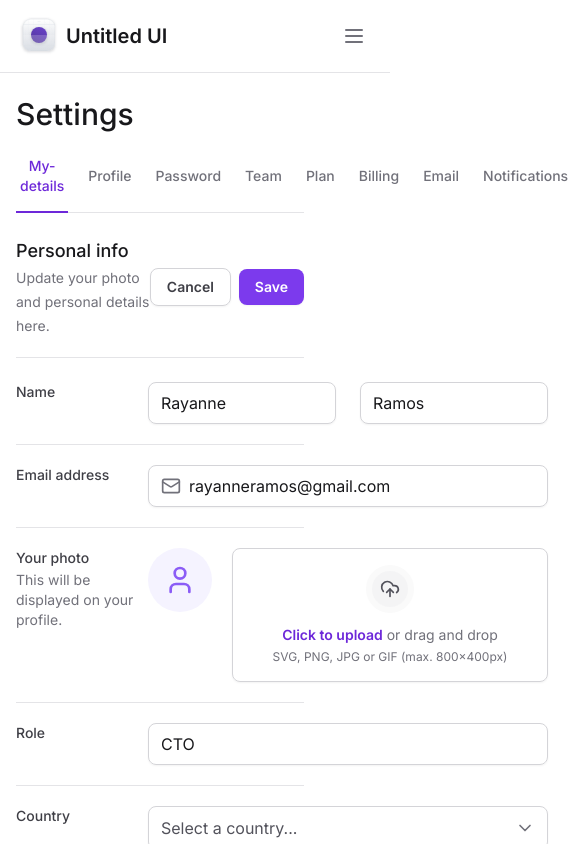
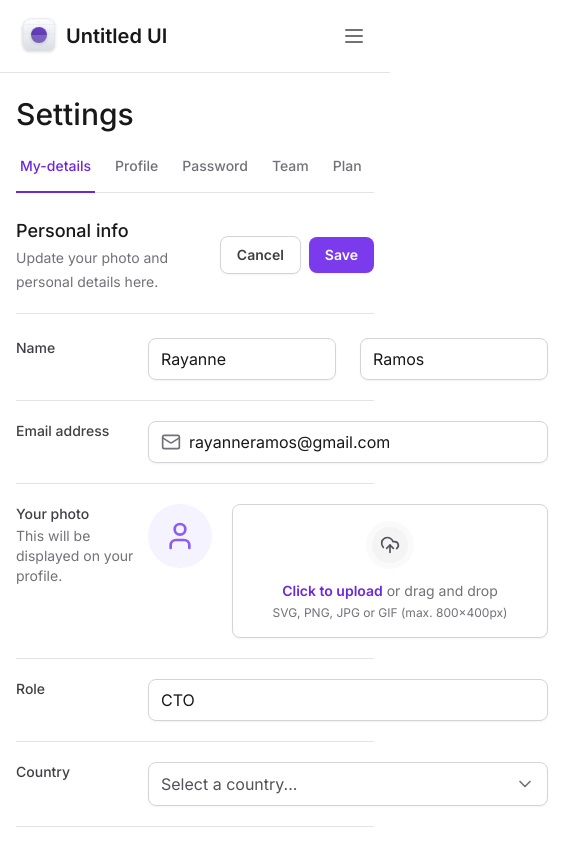
Before and after one commit to RayanneRamos/masterizando-tailwind, a Next.js app: page / in a window 390 px wide. Shown: the top 844 px of the page, 585 px wide, since content can reach past the window. Built offline with nearby package versions, Linux system fonts and the light colour scheme.

Commit message:
responsividade das abas

```diff
--- a/src/app/layout.tsx
+++ b/src/app/layout.tsx
@@ -19,9 +19,9 @@ export default function RootLayout({
   return (
     <html lang="en" className="antialiased">
       <body className={inter.className}>
-        <div className="grid min-h-screen grid-cols-app">
+        <div className="min-h-screen lg:grid lg:grid-cols-app">
           <Sidebar />
-          <main className="px-4 pb-12 pt-24 lg:col-start-2 lg:px-8 lg:pt-8 ">
+          <main className="max-w-[100vw] px-4 pb-12 pt-24 lg:col-start-2 lg:px-8 lg:pt-8">
             {children}
           </main>
         </div>
--- a/src/components/SettingsTabs/TabItem.tsx
+++ b/src/components/SettingsTabs/TabItem.tsx
@@ -15,7 +15,7 @@ export function TabItem({ value, title, isSelected = false }: TabItemProps) {
       value={value}
       className="group relative px-1 pb-4 text-sm font-medium text-zinc-500 outline-none hover:text-violet-700 data-[state=active]:text-violet-700"
     >
-      <span className="rounded group-focus-visible:ring-2 group-focus-visible:ring-violet-400 group-focus-visible:ring-offset-4">
+      <span className="whitespace-nowrap rounded group-focus-visible:ring-2 group-focus-visible:ring-violet-400 group-focus-visible:ring-offset-4">
         {title}
       </span>
 
--- a/src/components/SettingsTabs/index.tsx
+++ b/src/components/SettingsTabs/index.tsx
@@ -3,12 +3,15 @@
 import * as Tabs from "@radix-ui/react-tabs";
 import { TabItem } from "./TabItem";
 import { useState } from "react";
+import * as ScrollArea from "@radix-ui/react-scroll-area";
 
 export function SettingsTabs() {
   const [currentTab, setCurrentTab] = useState("my-details");
 
   return (
     <Tabs.Root value={currentTab} onValueChange={setCurrentTab}>
+      <ScrollArea.Root className="w-full" type="scroll">
+        <ScrollArea.Viewport className="w-full overflow-x-scroll">
           <Tabs.List className="mt-6 flex w-full items-center gap-4 border-b border-zinc-200">
             <TabItem
               value="my-details"
@@ -25,8 +28,16 @@ export function SettingsTabs() {
               title="Password"
               isSelected={currentTab === "password"}
             />
-        <TabItem value="team" title="Team" isSelected={currentTab === "team"} />
-        <TabItem value="plan" title="Plan" isSelected={currentTab === "plan"} />
+            <TabItem
+              value="team"
+              title="Team"
+              isSelected={currentTab === "team"}
+            />
+            <TabItem
+              value="plan"
+              title="Plan"
+              isSelected={currentTab === "plan"}
+            />
             <TabItem
               value="billing"
               title="Billing"
@@ -47,8 +58,20 @@ export function SettingsTabs() {
               title="Integrations"
               isSelected={currentTab === "integrations"}
             />
-        <TabItem value="api" title="API" isSelected={currentTab === "api"} />
+            <TabItem
+              value="api"
+              title="API"
+              isSelected={currentTab === "api"}
+            />
           </Tabs.List>
+        </ScrollArea.Viewport>
+        <ScrollArea.Scrollbar
+          className="flex h-0.5 translate-y-1.5 touch-none select-none flex-col bg-zinc-100"
+          orientation="horizontal"
+        >
+          <ScrollArea.Thumb className="relative flex-1 rounded-lg bg-zinc-300" />
+        </ScrollArea.Scrollbar>
+      </ScrollArea.Root>
     </Tabs.Root>
   );
 }
```
Lines whose indentation alone changed are shown as unchanged.
